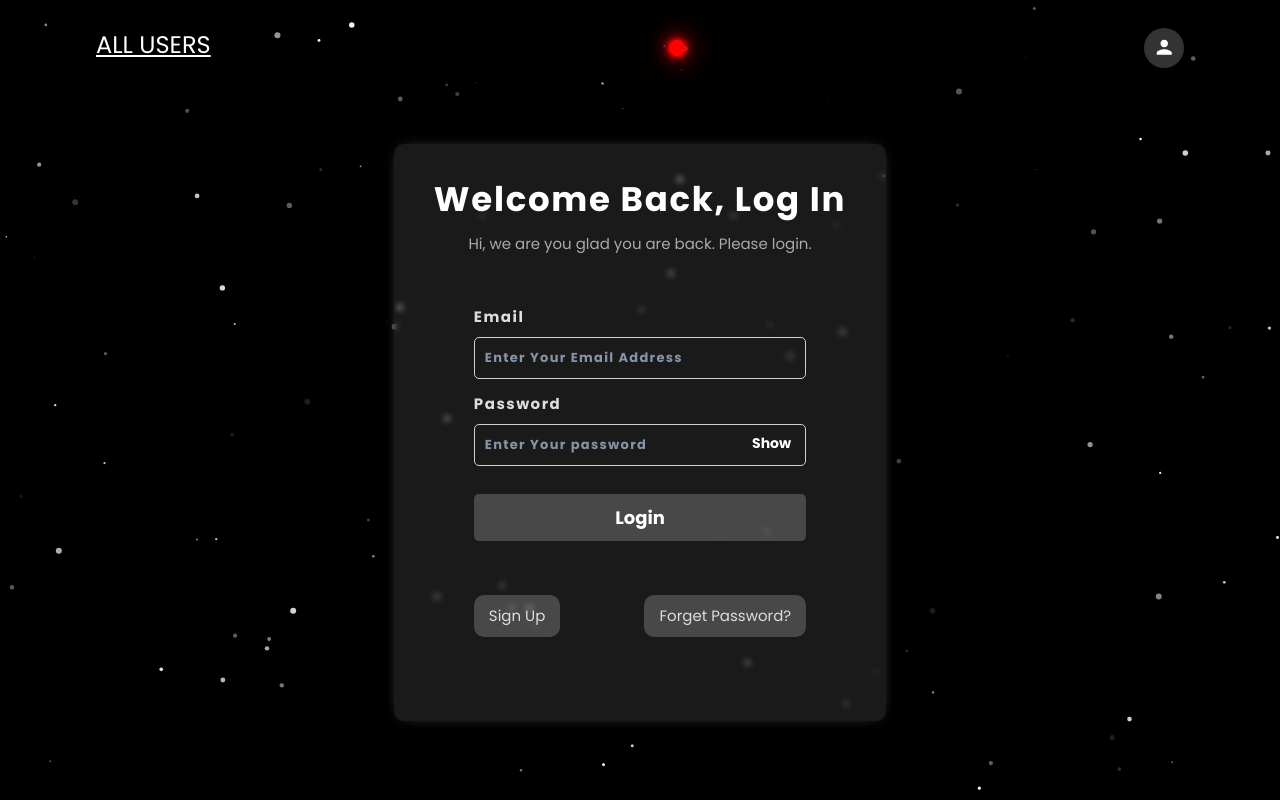
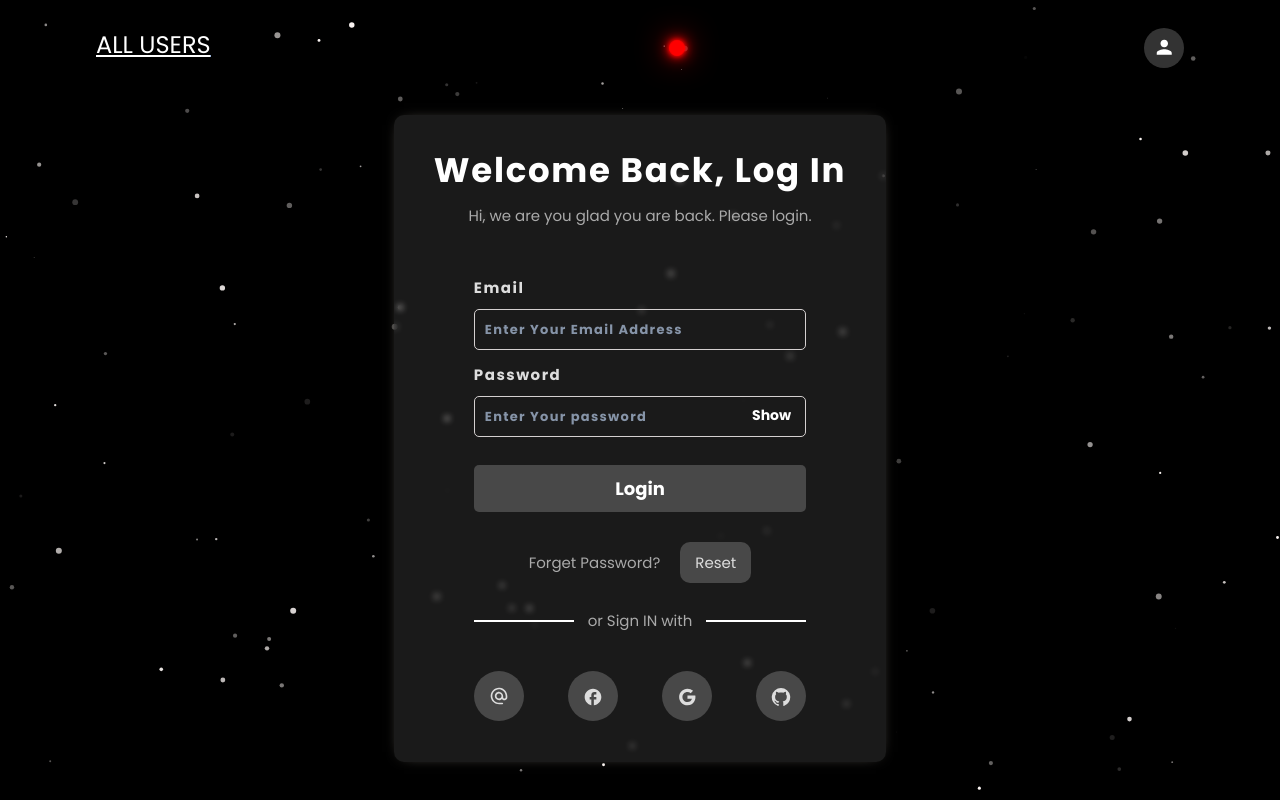
Before and after one commit to jaypatel1113/react-firebase-signin-signout, a React (Create React App) app: page / in a window 1280 px wide. Built offline with nearby package versions, Linux system fonts and the light colour scheme; no server answers.

Commit message:
added social media login

```diff
--- a/src/App.js
+++ b/src/App.js
@@ -19,7 +19,6 @@ import "react-toastify/dist/ReactToastify.css";
 import "../node_modules/bootstrap/dist/css/bootstrap.min.css";
 import "../node_modules/react-toastify/dist/ReactToastify.css";
 import "../node_modules/bootstrap/dist/js/bootstrap.bundle.min.js";
-
 
 function App() {
     const { currentUser } = useContext(AuthContext);
--- a/src/App2.css
+++ b/src/App2.css
@@ -97,10 +97,36 @@ form .specbtn:hover,
     background: rgba(255, 255, 255, 0.3);
     background: var(--i) !important;
     box-shadow: 0 0 5px var(--i),
-                0 0 10px var(--i),
-                0 0 20px var(--i),
-                0 0 40px var(--i);
+        0 0 10px var(--i),
+        0 0 20px var(--i),
+        0 0 40px var(--i);
     transform: scale(0.9);
-    color: #000 !important;
     font-weight: 700;
 }
+
+.optopt {
+    margin: 3.5rem 0 0 0 !important;
+    position: relative;
+}
+
+.optopt::before {
+    content: "";
+    position: absolute;
+    height: 2px;
+    width: 10rem;
+    top: 50%;
+    left: 0;
+    transform: translateY(-50%);
+    background-color: #fff;
+}
+
+.optopt::after {
+    content: "";
+    position: absolute;
+    height: 2px;
+    width: 10rem;
+    top: 50%;
+    right: 0;
+    transform: translateY(-50%);
+    background-color: #fff;
+}
--- a/src/components/Dashboard.js
+++ b/src/components/Dashboard.js
@@ -51,7 +51,7 @@ const Dashboard = () => {
                             borderRadius: "50%",
                             zIndex: 1000,
                         }}
-                        alt="deleted from server 😂"
+                        alt="access denial 😂"
                     />
                     <h3 style={{ zIndex: 1000, fontSize: "3rem" }}>
                         Name : {data.name}
--- a/src/components/Header.js
+++ b/src/components/Header.js
@@ -50,7 +50,11 @@ const Header = () => {
             auth.onAuthStateChanged((user) => {
                 if (user) {
                     // toast.success("Logged in Successful 😃");
-                    setData({ name: user.displayName, email: user.email, imgsrc: user.photoURL });
+                    setData({
+                        name: user.displayName,
+                        email: user.email,
+                        imgsrc: user.photoURL,
+                    });
                 } else {
                     setData("");
                 }
@@ -90,6 +94,7 @@ const Header = () => {
                                 onClick={handleClick}
                             >
                                 {/* {currentUser.displayName[0].toUpperCase()} */}
+
                                 <img
                                     src={data.imgsrc}
                                     alt="errror"
--- a/src/components/Login.js
+++ b/src/components/Login.js
@@ -1,13 +1,24 @@
 import React, { useState } from "react";
 import { NavLink, useNavigate } from "react-router-dom";
 import { toast } from "react-toastify";
-import { signInWithEmailAndPassword } from "firebase/auth";
+import {
+    signInWithEmailAndPassword,
+    signInWithPopup,
+    GoogleAuthProvider,
+    FacebookAuthProvider,
+    GithubAuthProvider,
+} from "firebase/auth";
 import { useContext } from "react";
 
 import "./mix.css";
 
 import { auth } from "../firebase";
 import { AuthContext } from "./ContextProvider/AuthContext";
+
+import AlternateEmailRoundedIcon from "@mui/icons-material/AlternateEmailRounded";
+import GoogleIcon from "@mui/icons-material/Google";
+import FacebookRoundedIcon from "@mui/icons-material/FacebookRounded";
+import GitHubIcon from "@mui/icons-material/GitHub";
 
 const Login = () => {
     const [passShow, setPassShow] = useState(false);
@@ -50,7 +61,11 @@ const Login = () => {
             setSubmitDisable(true);
 
             try {
-                const userCredential = await signInWithEmailAndPassword(auth, email, password);
+                const userCredential = await signInWithEmailAndPassword(
+                    auth,
+                    email,
+                    password
+                );
                 const user = userCredential.user;
                 setSubmitDisable(false);
                 // console.log(user);
@@ -64,13 +79,70 @@ const Login = () => {
                 const errorCode = error.code;
                 const errorMessage = error.message;
                 // console.log(errorCode + "  " + errorMessage);
-                    if(errorCode === "auth/user-not-found")
+                if (errorCode === "auth/user-not-found")
                     toast.warn("Email is not Register!");
-                    else if(errorCode === "auth/wrong-password")
+                else if (errorCode === "auth/wrong-password")
                     toast.warn("Incorrect Password!");
+                else toast.error("Something went wrong!");
+            }
+        }
+    };
+
+    const signupSocialMedia = async (platform, e) => {
+        e.preventDefault();
+        // console.log(platform);
+        try {
+            if (platform === "GOOGLE") {
+                const provider = new GoogleAuthProvider();
+                const googleuser = await signInWithPopup(auth, provider);
+
+                // This gives you a Google Access Token. You can use it to access the Google API.
+                const credential =
+                    GoogleAuthProvider.credentialFromResult(googleuser);
+                const token = credential.accessToken;
+                // The signed-in user info.
+                const user = googleuser.user;
+                // ...
+                console.log(user);
+                dispatch({ type: "LOGIN", payload: user });
+            } else if (platform === "FACEBOOK") {
+                const provider = new FacebookAuthProvider();
+                const fbuser = await signInWithPopup(auth, provider);
+                const credential =
+                    FacebookAuthProvider.credentialFromResult(fbuser);
+                const token = credential.accessToken;
+                // The signed-in user info.
+                const user = fbuser.user;
+                console.log(user);
+                dispatch({ type: "LOGIN", payload: user });
+            } else if (platform === "GITHUB") {
+                const provider = new GithubAuthProvider();
+                const gituser = await signInWithPopup(auth, provider);
+                const credential =
+                    GithubAuthProvider.credentialFromResult(gituser);
+                const token = credential.accessToken;
+                // The signed-in user info.
+                const user = gituser.user;
+                console.log(user);
+                dispatch({ type: "LOGIN", payload: user });
+            }
+
+            // This gives you a Google Access Token. You can use it to access the Google API.
+            // ...
+            toast.success("Login Successfull 😉");
+        } catch (error) {
+            // console.log(error);
+            const errorCode = error.code;
+            const errorMessage = error.message;
+            // The email of the user's account used.
+            const email = error.customData.email;
+            // The AuthCredential type that was used.
+            const credential = GoogleAuthProvider.credentialFromError(error);
+            // ...
+            if (errorCode === "auth/popup-closed-by-user")
+                toast.error("PopUp closed!");
             else
-                        toast.error("Something went wrong!");
-            }
+                toast.error("Something went wrong!")
         }
     };
 
@@ -119,15 +191,70 @@ const Login = () => {
                             </div>
                         </div>
 
-                        <button disabled={submitDisable} className="btn" onClick={loginuser} style={{"--i": "#20c997"}}>
+                        <button
+                            disabled={submitDisable}
+                            className="btn"
+                            onClick={loginuser}
+                            style={{ "--i": "#20c997" }}
+                        >
                             Login
                         </button>
-                        <p style={{display: "flex", justifyContent: "space-between"}}>
-                            <NavLink to="/register" className="pbtn" style={{"--i": "#0dcaf0"}}>Sign Up</NavLink>
-                            <NavLink to="/forget-password" className="pbtn" style={{"--i": "#0dcaf0"}}>Forget Password?</NavLink>
+                        <p>
+                            Forget Password?
+                            <NavLink
+                                to="/forget-password"
+                                className="pbtn marbtn"
+                                style={{ "--i": "#FBBC05" }}
+                            >
+                                Reset
+                            </NavLink>
                         </p>
-                        <p>
-
+                        <p className="optopt">or Sign IN with</p>
+                        <p
+                            style={{
+                                display: "flex",
+                                justifyContent: "space-between",
+                            }}
+                            className="zeromar"
+                        >
+                            <NavLink
+                                to="/register"
+                                className="pbtn sicons"
+                                style={{
+                                    "--i": "#fd7e14",
+                                    display: "grid",
+                                    placeItems: "center",
+                                }}
+                                title="Email"
+                            >
+                                <AlternateEmailRoundedIcon />
+                            </NavLink>
+                            <button
+                                title="Facebook"
+                                onClick={(e) =>
+                                    signupSocialMedia("FACEBOOK", e)
+                                }
+                                className="pbtn sicons"
+                                style={{ "--i": "#4267B2" }}
+                            >
+                                <FacebookRoundedIcon />
+                            </button>
+                            <button
+                                title="Google"
+                                onClick={(e) => signupSocialMedia("GOOGLE", e)}
+                                className="pbtn sicons"
+                                style={{ "--i": "#EA4335" }}
+                            >
+                                <GoogleIcon />
+                            </button>
+                            <button
+                                title="Github"
+                                onClick={(e) => signupSocialMedia("GITHUB", e)}
+                                className="pbtn sicons"
+                                style={{ "--i": "#2f2f2f" }}
+                            >
+                                <GitHubIcon />
+                            </button>
                         </p>
                     </form>
                 </div>
--- a/src/components/mix.css
+++ b/src/components/mix.css
@@ -131,9 +131,15 @@ form.log .disbtn:disabled {
     margin-top: 25px;
 }
 
-.form_data form a {
+.form_data form .zeromar {
+    margin-bottom: -1.8rem;
+}
+
+.form_data form a,
+.form_data form button {
     text-decoration: none;
     color: #ddd;
+    border: none;
     /* border-bottom: 2px solid #4082de; */
     margin-left: 1.5rem;
     background-color: rgba(255, 255, 255, 0.13);
@@ -142,6 +148,16 @@ form.log .disbtn:disabled {
     transition: all 0.3s;
 }
 
+.sicons {
+    border-radius: 50% !important;
+    padding: 2rem;
+    height: 5rem;
+}
+
+.sicons svg {
+    font-size: 2rem;
+}
+
 .form_data form a:hover {
     background-color: rgba(255, 255, 255, 0.2);
 }
--- a/src/index2.css
+++ b/src/index2.css
@@ -127,9 +127,9 @@ input[type=number].todo::-webkit-outer-spin-button {
 .btn:hover {
     background: var(--i) !important;
     box-shadow: 0 0 5px var(--i),
-                0 0 10px var(--i),
-                0 0 20px var(--i),
-                0 0 40px var(--i);
+        0 0 10px var(--i),
+        0 0 20px var(--i),
+        0 0 40px var(--i);
     transform: scale(0.9);
 }
 
```
Also changed, not shown: src/components/ForgetPass.js (+16 -17 lines), src/components/Register.js (+19 -7 lines), src/components/ResetPass.js (+24 -17 lines), src/components/header.css (indentation only). Lines whose indentation alone changed are shown as unchanged.
